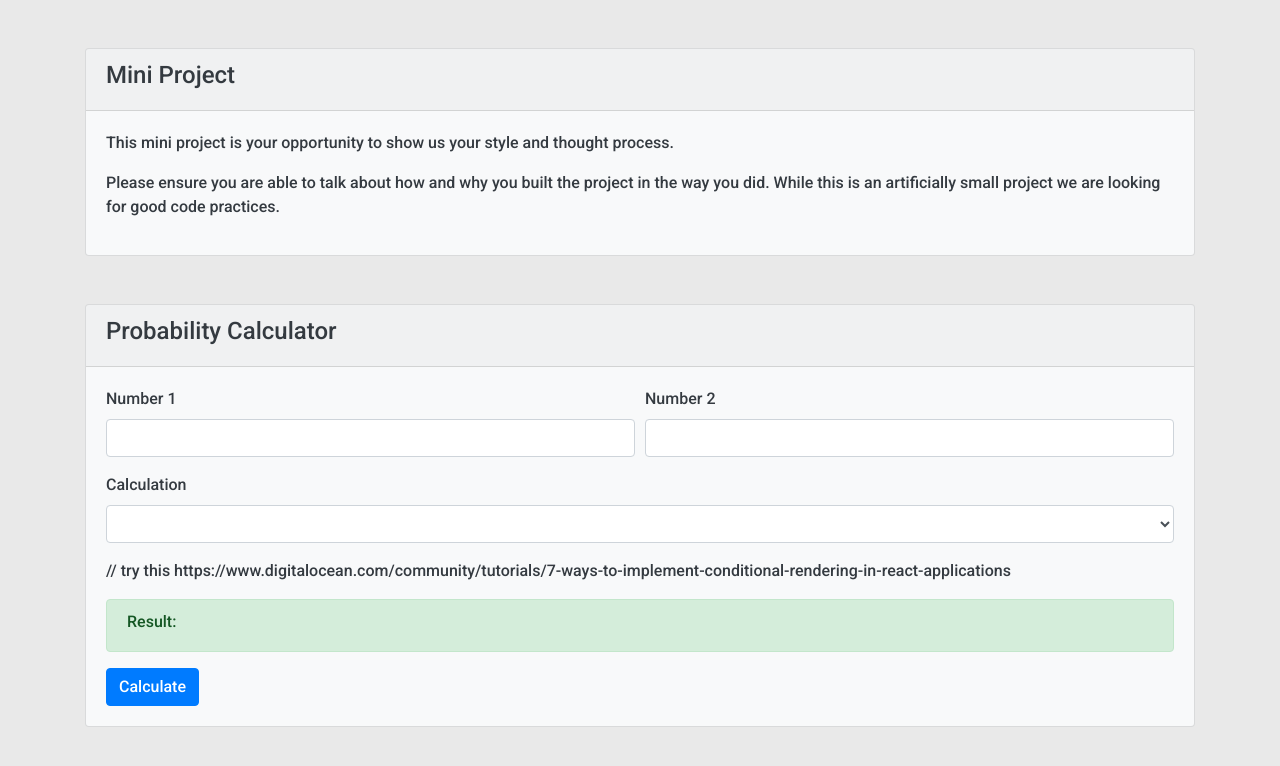
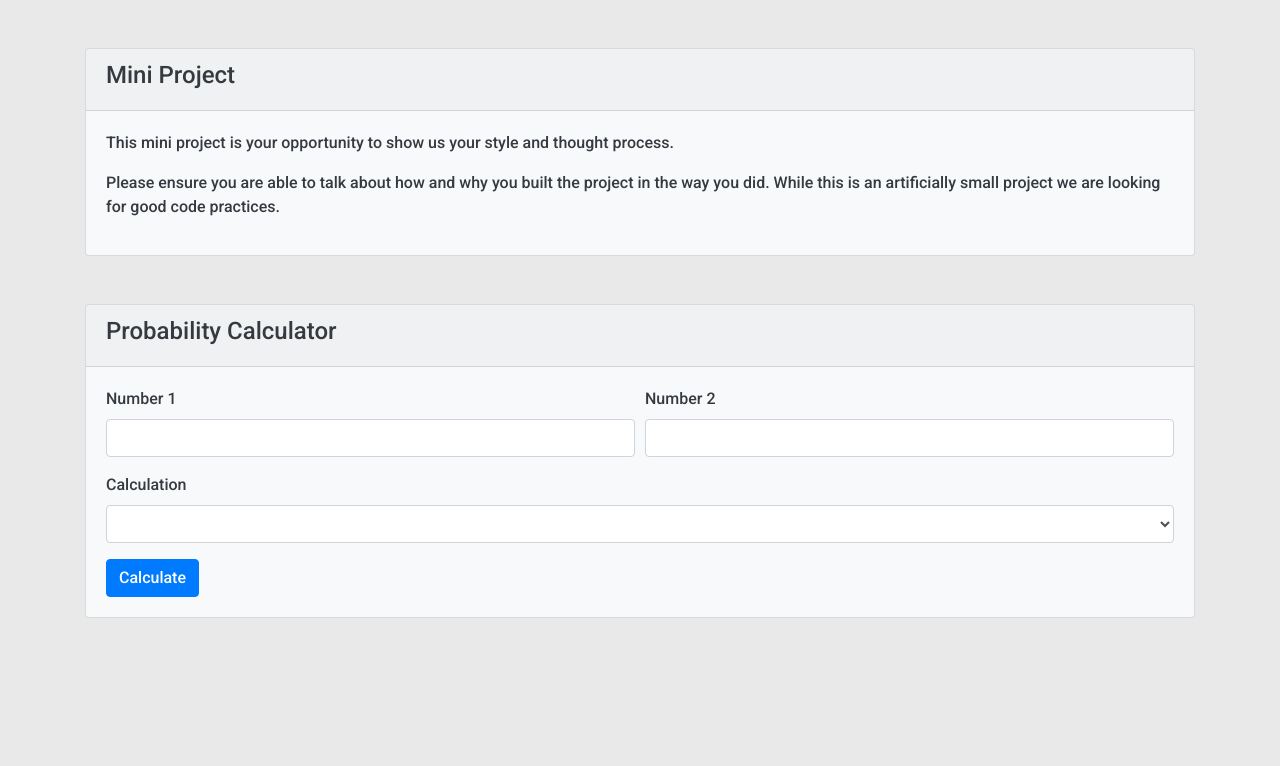
Before and after one commit to trav164/mini-project, a React (Create React App) app: page / in a window 1280 px wide. Shown: the top 766 px of the page. Built offline with nearby package versions, Linux system fonts and the light colour scheme.

Commit message:
added result message

```diff
--- a/src/components/Calculator.js
+++ b/src/components/Calculator.js
@@ -1,5 +1,6 @@
 import React, { Component } from "react";
-import { Container, Card, Button, Form, Col, Alert } from "react-bootstrap";
+import { Container, Card, Button, Form, Col } from "react-bootstrap";
+import ResultAlert from "./ResultAlert";
 
 export class Calculator extends Component {
   constructor(props) {
@@ -120,12 +121,7 @@ export class Calculator extends Component {
                 </Col>
               </Form.Row>
             </Form>
-            // try this
-            https://www.digitalocean.com/community/tutorials/7-ways-to-implement-conditional-rendering-in-react-applications
-            <Alert className="mt-3 result-box" variant="success">
-              <h6>Result: </h6>
-              {this.state.result}
-            </Alert>
+            <ResultAlert {...this.state} />
             <Button onClick={this.fetchData} variant="primary">
               Calculate
             </Button>
--- /dev/null
+++ b/src/components/ResultAlert.js
@@ -0,0 +1,11 @@
+import React from "react";
+
+const ResultAlert = (props) => {
+  // Wouldn't send the full parent state to child component
+  if (props.result) {
+    return <h1>Result: {props.result}</h1>;
+  }
+  return null;
+};
+
+export default ResultAlert;
```
